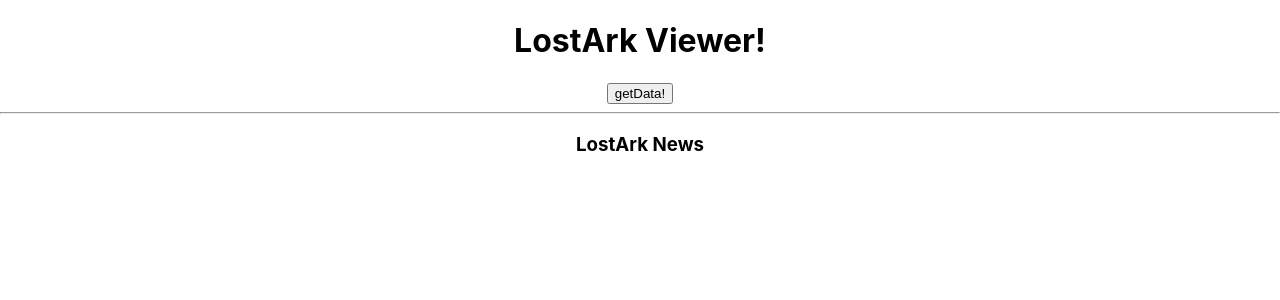
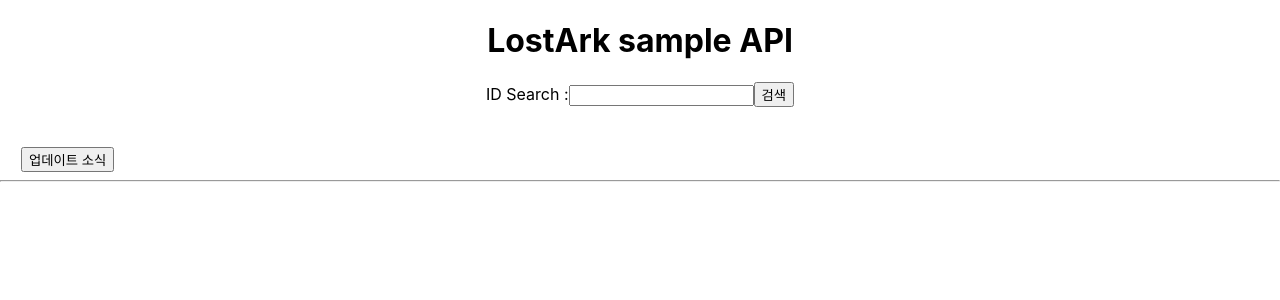
Before and after one commit to YoungcheolLee/LostArk_API, a React (Create React App) app: page / in a window 1280 px wide. Shown: the top 300 px of the page. Built offline with nearby package versions, Linux system fonts and the light colour scheme.

Commit message:
Update HomePage

```diff
--- a/src/pages/HomePage.tsx
+++ b/src/pages/HomePage.tsx
@@ -1,10 +1,29 @@
 import axios from "axios";
-import { useState } from "react";
+import { ChangeEvent, useState } from "react";
 
 export const HomePage = () => {
-  const [loaData, setLoaData] = useState<any>([]);
+  const [characterName, setCharacterName] = useState<any>("");
+  const [newsData, setNewsData] = useState<any>([]);
+
+  const handleSearchChange = (e: ChangeEvent<HTMLInputElement>) => {
+    return setCharacterName(e.target.value);
+  };
+
+  const handleSearch = async () => {
+    const searchResponse = await axios.get(
+      `https://developer-lostark.game.onstove.com/characters/${characterName}/siblings`,
+      {
+        headers: {
+          accept: "application/json",
+          authorization: process.env.REACT_APP_LOSTARK_APIKEY,
+        },
+      }
+    );
+    console.log(searchResponse);
+  };
+
   const handleOnClick = async () => {
-    const response = await axios.get(
+    const newsResponse = await axios.get(
       "https://developer-lostark.game.onstove.com/news/events",
       {
         headers: {
@@ -13,20 +32,26 @@
         },
       }
     );
-    console.log(response);
+    console.log(newsResponse);
 
-    const lostarkData = response.data;
-    setLoaData(lostarkData);
+    const lostarkData = newsResponse.data;
+    setNewsData(lostarkData);
   };
 
   return (
     <div>
-      <h1>LostArk Viewer!</h1>
-      <button onClick={handleOnClick}>getData!</button>
+      <h1>LostArk sample API</h1>
+      <div className="search">
+        ID Search :
+        <input value={characterName} onChange={handleSearchChange} />
+        <button onClick={handleSearch}>검색</button>
+      </div>
+      <div className="header">
+        <button onClick={handleOnClick}>업데이트 소식</button>
+      </div>
       <hr />
-      <h3>LostArk News</h3>
       <div className="newsList">
-        {loaData.map((item: any, idx: any) => (
+        {newsData.map((item: any, idx: any) => (
           <div key={idx} className="newsItem">
             <h4>{item.Title}</h4>
             <a target="_blank" rel="noreferrer" href={item.Link}>
--- a/src/style/common.scss
+++ b/src/style/common.scss
@@ -1,3 +1,14 @@
+.search {
+    height: 49px;
+    margin-bottom: 16px;
+    display: center;
+}
+
+.header {
+    display: flex;
+    margin-left: 21px;
+}
+
 .newsList {
     // background-color: blue;
     display: flex;
```
